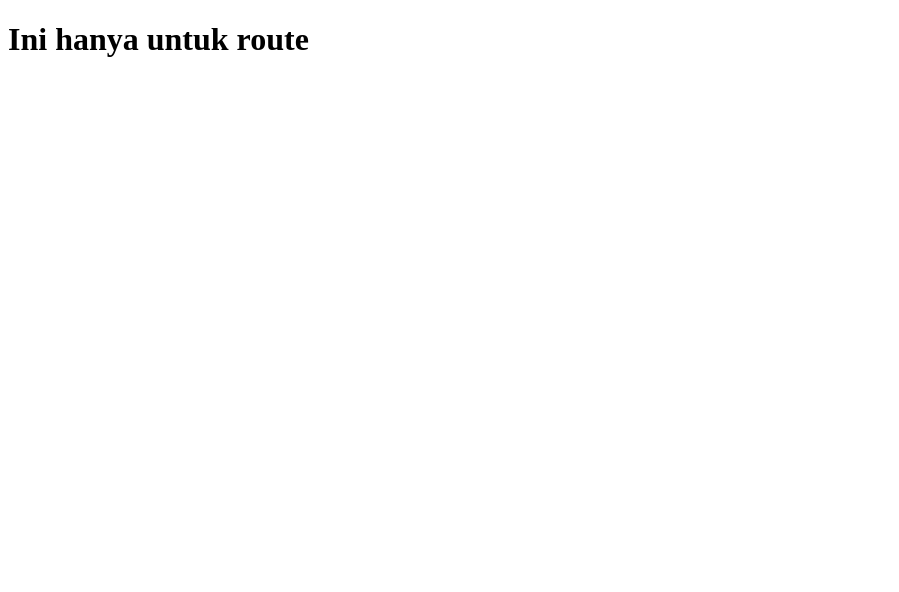
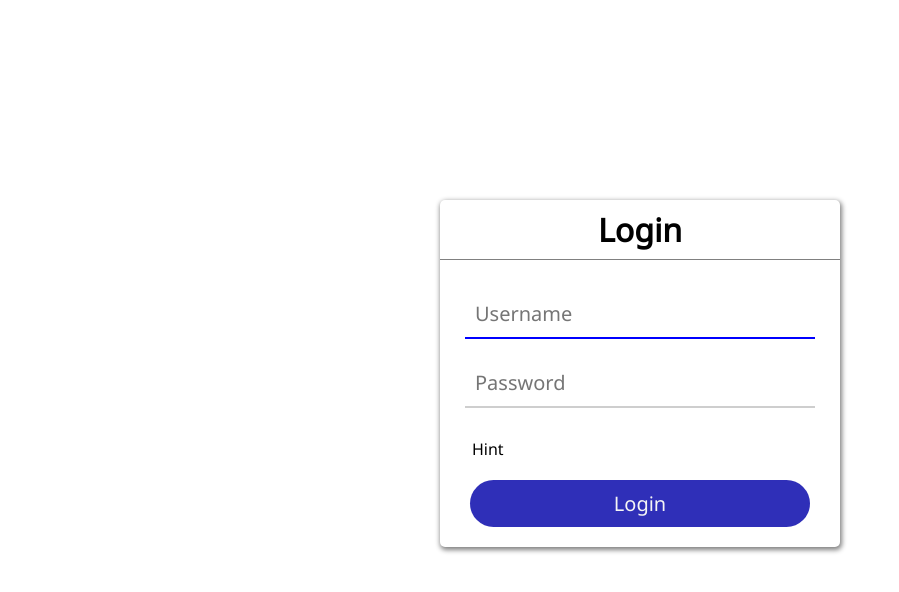
Before and after one commit to tubagusdylan/quiz-app-reactjs, a React (Vite) app: page /login in a window 1280 px wide. Shown: the top 592 px of the page, without its empty margins (0-899 px from the left). Built offline with nearby package versions, Linux system fonts and the light colour scheme.

Commit message:
fitur login dummy

```diff
--- a/index.html
+++ b/index.html
@@ -3,7 +3,7 @@
   <head>
     <meta charset="UTF-8" />
     <meta name="viewport" content="width=device-width, initial-scale=1.0" />
-    <title>Vite + React</title>
+    <title>Quiz App</title>
   </head>
   <body>
     <div id="root"></div>
--- a/src/App.jsx
+++ b/src/App.jsx
@@ -1,7 +1,14 @@
+import { Routes, Route } from "react-router-dom";
+import { Home } from "./pages/Home";
+import { Login } from "./components/Login";
+
 function App() {
   return (
     <>
-      <h1>Ini hanya untuk route</h1>
+      <Routes>
+        <Route path="/" element={<Home />} />
+        <Route path="/login" element={<Login />} />
+      </Routes>
     </>
   );
 }
--- /dev/null
+++ b/src/api/data.js
@@ -0,0 +1,5 @@
+export const user = {
+  name: "root",
+  password: "root",
+  status: "fail",
+};
--- /dev/null
+++ b/src/components/Login.css
@@ -0,0 +1,78 @@
+@import url("https://fonts.googleapis.com/css2?family=Noto+Sans&display=swap");
+* {
+  margin: 0;
+  padding: 0;
+  box-sizing: border-box;
+  font-family: "Noto Sans", sans-serif;
+}
+
+.container {
+  width: 400px;
+  margin: 25vh auto;
+  box-shadow: 1px 2px 5px 1px grey;
+  border-radius: 5px;
+  text-align: center;
+}
+
+.title {
+  padding: 8px;
+  text-align: center;
+  border-bottom: 1px solid grey;
+}
+
+.body {
+  width: 100%;
+  padding: 20px;
+  padding-bottom: 0;
+  text-align: center;
+}
+
+input {
+  display: inline-block;
+  width: 350px;
+  padding: 10px;
+  margin: 10px 0;
+  border: none;
+  border-bottom: 2px solid rgb(206, 206, 206);
+  font-size: 20px;
+  outline: none;
+}
+
+input:focus {
+  border-bottom: 2px solid blue;
+}
+
+.container p {
+  text-align: left;
+  margin-left: 2rem;
+  color: red;
+}
+
+.container span {
+  display: block;
+  margin-left: 2rem;
+  padding: 20px 0;
+  cursor: pointer;
+  text-align: left;
+}
+
+span:hover {
+  color: blue;
+  text-decoration: underline;
+}
+
+.button-login {
+  margin-bottom: 20px;
+  width: 85%;
+  background-color: rgb(47, 47, 184);
+  padding: 10px 5px;
+  color: whitesmoke;
+  border-radius: 50px;
+  cursor: pointer;
+  border: none;
+  font-size: 20px;
+}
+
+.button-login:active {
+  background-color: rgb(15, 15, 79);
+}
--- /dev/null
+++ b/src/components/Login.jsx
@@ -0,0 +1,64 @@
+/* eslint-disable no-unused-vars */
+import { useState, useEffect, useRef } from "react";
+import { Link } from "react-router-dom";
+import { submitForm } from "../utils/submitForm";
+import "./Login.css";
+
+export function Login() {
+  const ref = useRef(null);
+  const [username, setUsername] = useState("");
+  const [password, setPassword] = useState("");
+  const [status, setStatus] = useState("typing");
+  const [err, setErr] = useState(null);
+
+  useEffect(() => {
+    ref.current.focus();
+  }, []);
+
+  async function handleSubmit(e) {
+    e.preventDefault();
+    setStatus("submitting");
+
+    try {
+      await submitForm(username, password);
+      setUsername("");
+      setPassword("");
+      setStatus("success");
+      setErr(null);
+    } catch (error) {
+      setUsername("");
+      setPassword("");
+      setStatus("typing");
+      setErr(error);
+    }
+  }
+
+  if (status === "success") {
+    return (
+      <div className="container">
+        <h1 className="success">Login berhasil!</h1>
+        <Link to="/">Back</Link>
+      </div>
+    );
+  }
+
+  return (
+    <>
+      <div className="container">
+        <div className="title">
+          <h1>Login</h1>
+        </div>
+        <form onSubmit={handleSubmit}>
+          <div className="body">
+            <input type="text" placeholder="Username" ref={ref} onChange={(e) => setUsername(e.target.value)} value={username} />
+            <br />
+            <input type="password" placeholder="Password" onChange={(e) => setPassword(e.target.value)} value={password} />
+          </div>
+          {err !== null && <p hidden={status === "submitting"}>{err.message}</p>}
+          <span onClick={() => alert("username: root, password: root")}>Hint</span>
+          <button className="button-login">Login</button>
+        </form>
+      </div>
+    </>
+  );
+}
--- a/src/main.jsx
+++ b/src/main.jsx
@@ -1,9 +1,12 @@
 import React from "react";
 import ReactDOM from "react-dom/client";
 import App from "./App.jsx";
+import { BrowserRouter } from "react-router-dom";
 
 ReactDOM.createRoot(document.getElementById("root")).render(
   <React.StrictMode>
-    <App />
+    <BrowserRouter>
+      <App />
+    </BrowserRouter>
   </React.StrictMode>
 );
--- /dev/null
+++ b/src/pages/Home.jsx
@@ -0,0 +1,20 @@
+import { Link } from "react-router-dom";
+import { user } from "../api/data";
+
+export function Home() {
+  return (
+    <>
+      <h1>Quiz App</h1>
+      <h3>Login terlebih dahulu</h3>
+      {user.status === "login" ? (
+        <button>
+          <Link to="/play">Play</Link>
+        </button>
+      ) : (
+        <button>
+          <Link to="/login">Login</Link>
+        </button>
+      )}
+    </>
+  );
+}
--- /dev/null
+++ b/src/utils/submitForm.js
@@ -0,0 +1,19 @@
+import { user } from "../api/data";
+
+export function submitForm(username, password) {
+  return new Promise((resolve, reject) => {
+    setTimeout(() => {
+      if (username.length === 0) {
+        reject(new Error("Input tidak boleh kosong"));
+      }
+      let inputFalse = username !== user.name && password !== user.password;
+      if (inputFalse) {
+        reject(new Error("Input salah, coba lagi!!!"));
+        user.status = "logout";
+      } else {
+        user.status = "login";
+        resolve();
+      }
+    }, 1500);
+  });
+}
```
